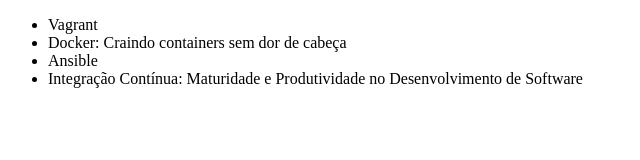
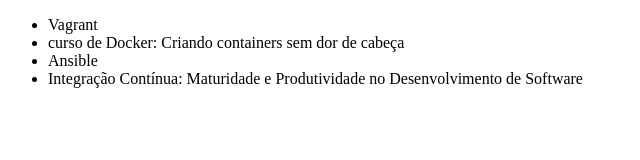
Before and after one commit to VaniaGodoy/alura-git, a plain HTML site: page index.html in a window 1280 px wide. Shown: the full height of the page, 0-640 px from the left. Drawn offline with Linux system fonts and the light colour scheme.

Commit message:
Atualizando nome do curso de Docker

```diff
--- a/index.html
+++ b/index.html
@@ -7,7 +7,7 @@
 <body>
     <ul>
         <li>Vagrant</li>
-        <li>Docker: Craindo containers sem dor de cabeça</li>
+        <li>curso de Docker: Criando containers sem dor de cabeça</li>
         <li>Ansible</li>
         <li>Integração Contínua: Maturidade e Produtividade no Desenvolvimento de Software</li>
     </ul>
```
